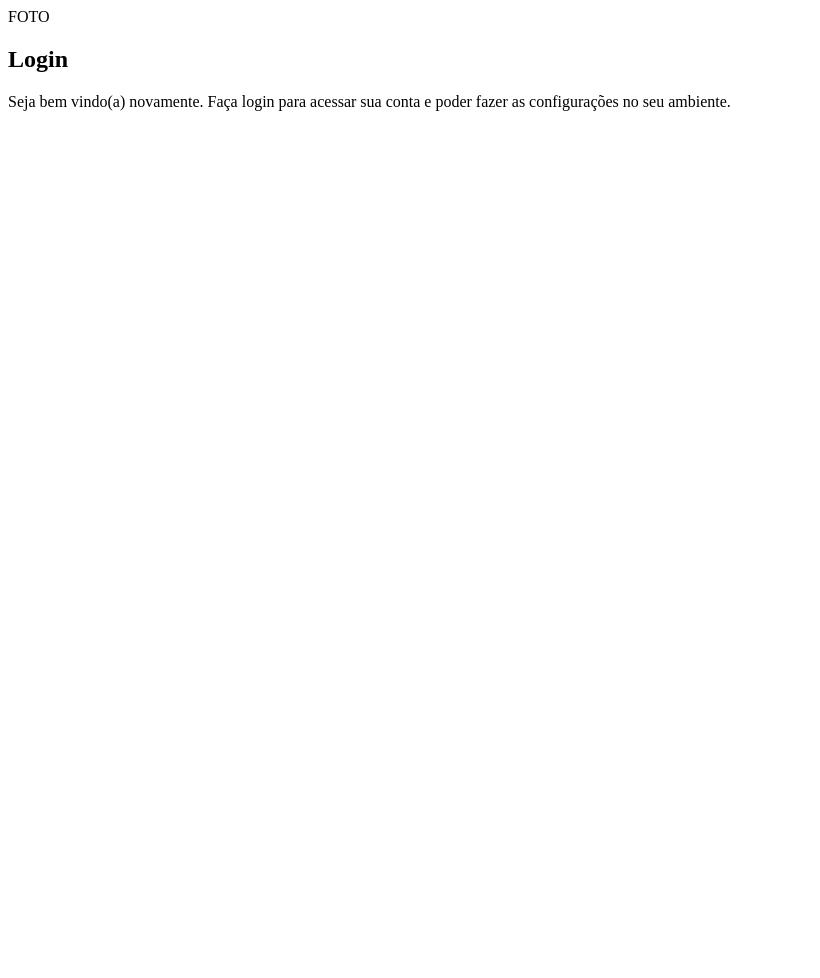
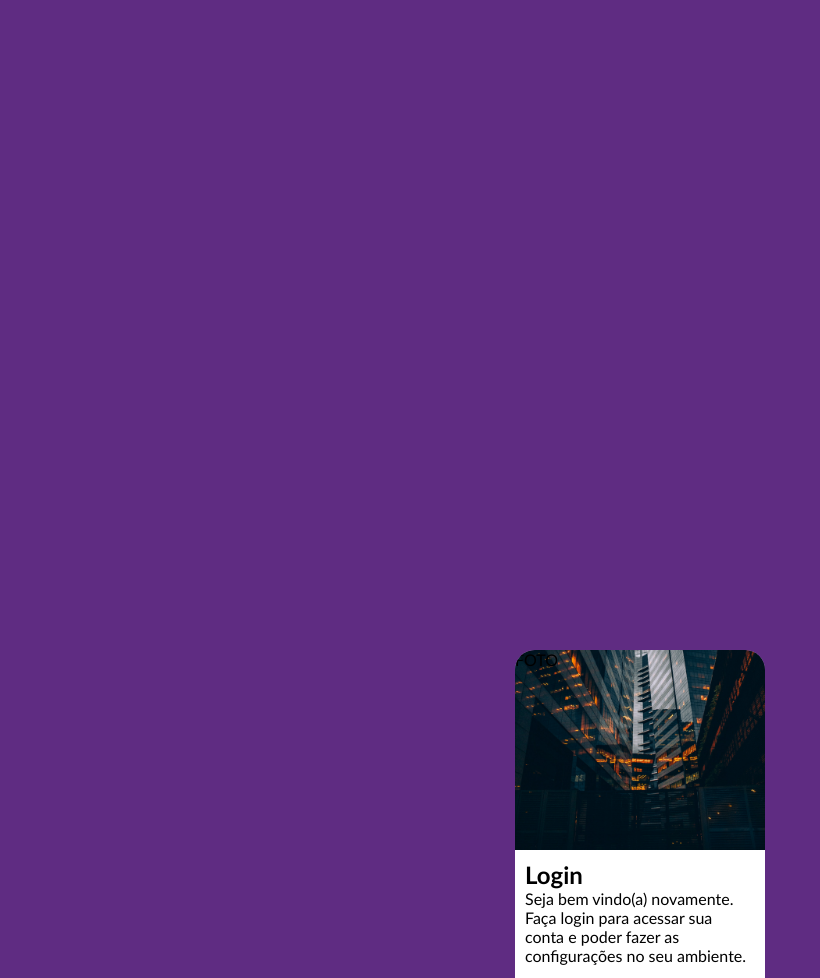
Before and after one commit to Yagoviana186/Projeto-login, a plain HTML site: page index.html in a window 1280 px wide. Shown: the top 978 px of the page, without its empty margins (0-820 px from the left). Before the commit the page ends 800 px from the top, so only its background shows below. Drawn offline with Linux system fonts and the light colour scheme.

Commit message:
Update style.css

```diff
--- a/estilos/style.css
+++ b/estilos/style.css
@@ -5,3 +5,45 @@
  Verde: #49a09d
  Lilás: #5f2c82
 */
+
+* {
+    font-family: 'Trebuchet MS', 'Lucida Sans Unicode', 'Lucida Grande', 'Lucida Sans', Arial, sans-serif;
+    padding: 0px;
+    margin: 0px;
+    box-sizing: border-box;
+}
+
+body, html {
+    background-color: #5f2c82;
+    height: 100vh;
+    width: 100vw;
+}
+
+main {
+    position: relative;
+    height: 100vh;
+    width: 100vw;
+}
+
+section#login{
+    position: absolute;
+    top: 50%;
+    left: 50%;
+    transform: translate(-50%, 50%);
+    overflow: hidden;
+    background-color: white;
+    width: 250px;
+    height: 500px;
+    border-radius: 20px;
+}
+
+section#login > div#imagem {
+    background:  #5f2c82 url(../imagens/Predio-imagem.jpg) no-repeat;
+    background-size: cover;
+    background-position: left bottom;
+    height: 200px;
+}
+
+section#login > div#formulario {
+    padding: 10px;
+}
```
